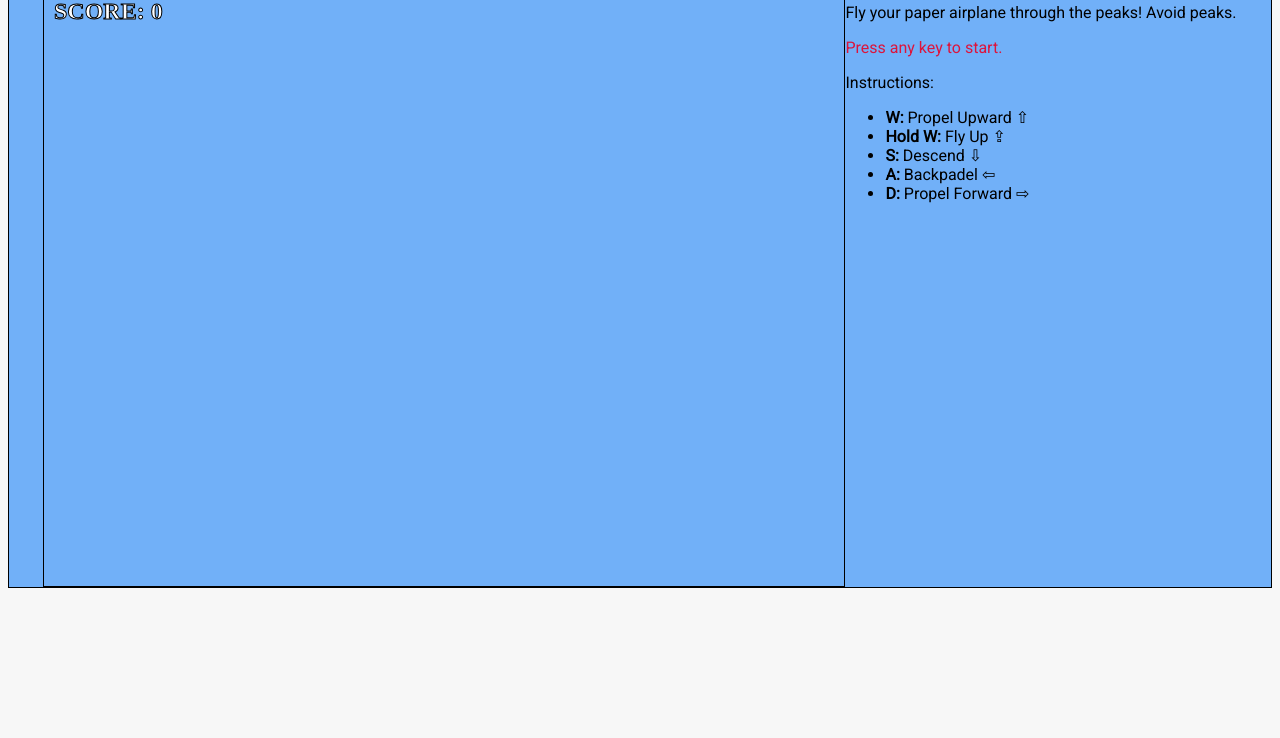
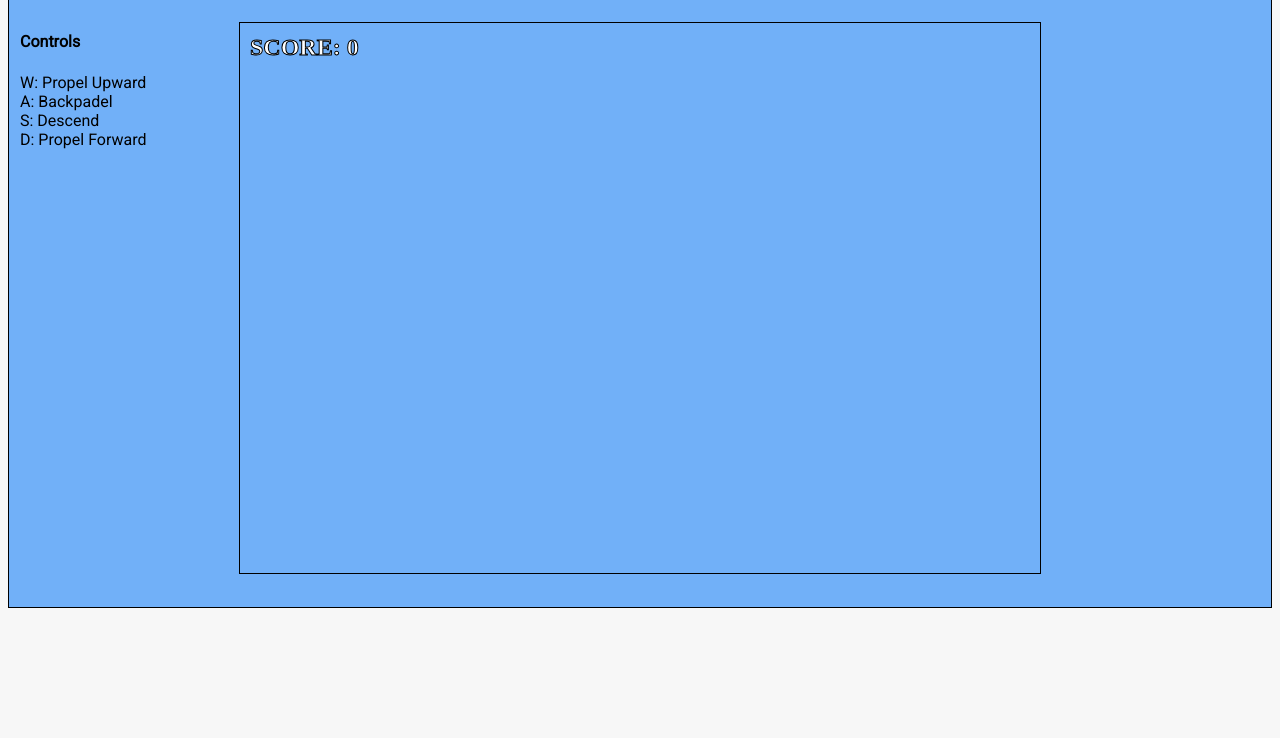
Before and after one commit to fsiino/swift-plane, a website built with webpack: page index.html in a window 1280 px wide. Shown: the part 62-800 px from the top of the page. Built offline with nearby package versions, Linux system fonts and the light colour scheme.

Commit message:
Format index page and css

```diff
--- a/index.html
+++ b/index.html
@@ -18,7 +18,7 @@
 <h1>Swift Plane 🛫</h1>
   <div class="app-container">
 
-    <!-- <div class="info">
+    <div class="info">
 
       <br/>
       <h4>Controls</h4>
@@ -29,14 +29,13 @@
       S: Descend
       <br/>
       D: Propel Forward
-    </div> -->
+    </div>
 
     <div class="game-canvas">
-        <canvas id="plane-game" height="530" width="800"></canvas>
-      <!-- <img width="980px" src="assets/ground.png"/> -->
+        <canvas id="plane-game" height="550" width="800"></canvas>
     </div>
 
-    <div id="start-screen">
+    <!-- <div id="start-screen">
       <p>
         Fly your paper airplane through the peaks! Avoid peaks.
       </p>
@@ -53,7 +52,7 @@
         <li><strong>A:</strong> Backpadel ⇦</li>
         <li><strong>D:</strong> Propel Forward ⇨</li>
       </ul>
-    </div>
+    </div> -->
 
     <div class="site">
       <a href="https://www.frankiesiino.com"><img src="assets/web-icon.png" class="icon">frankiesiino.com</a>
--- a/style.css
+++ b/style.css
@@ -24,7 +24,7 @@ body {
   justify-content: center;
   background: rgb(113, 176, 248);
   border: 1px solid black;
-  height: 600px;
+  height: 620px;
   /* width: 100%; */
   /* height: 635px; */
 }
@@ -35,10 +35,15 @@ h1 {
 }
 
 .game-canvas{
-  border-left: 1px solid black;
+  padding: 35px 0 35px; 0;
+  /* border-left: 1px solid black;
   border-right: 1px solid black;
-  border-bottom: 1px solid black;
+  border-bottom: 1px solid black; */
   /* width: 97%; */
+}
+
+#plane-game {
+  border: 1px solid black;
 }
 
 .space {
@@ -47,8 +52,9 @@ h1 {
 }
 
 .info {
-  margin:10px;
-  width: 20%;
+  position: absolute;
+  top: 54px;
+  left: 20px;
 }
 
 .icon {
```
